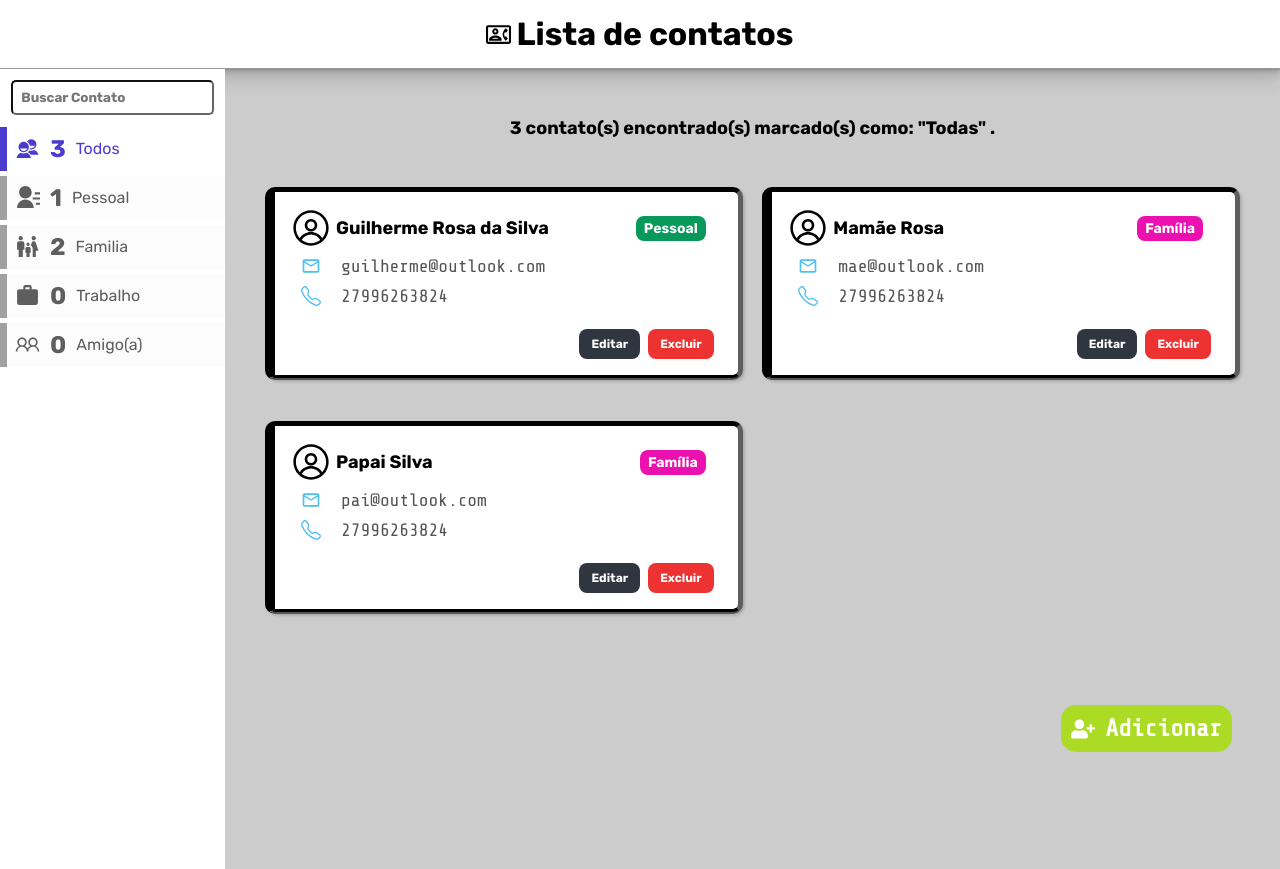
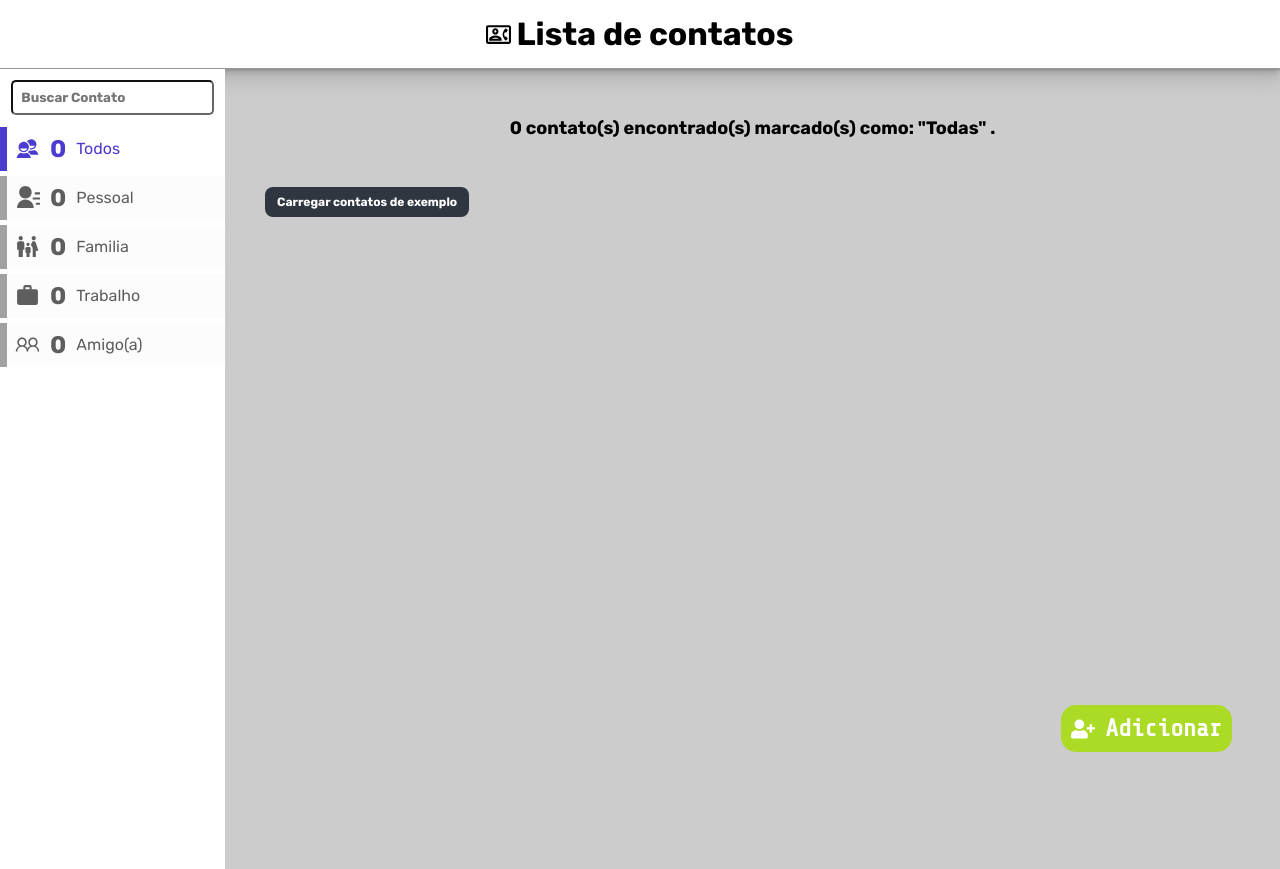
Before and after one commit to guilhermers23/EBAC_M32_Tarefa-ListaDeContatos, a React (Vite) app: page / in a window 1280 px wide. Built offline with nearby package versions, Linux system fonts and the light colour scheme.

Commit message:
Implementação para armazenar e consumir os Contatos em LocalStorage

```diff
--- a/src/App.tsx
+++ b/src/App.tsx
@@ -1,4 +1,3 @@
-import { RouterProvider } from "react-router-dom";
 import { Provider } from "react-redux";
 
 import GlobalStyled from "./styles";
@@ -11,7 +10,7 @@ const App = () => {
     <Provider store={store}>
       <GlobalStyled />
       <Header />
-      <RouterProvider router={AppRoutes} />
+      <AppRoutes />
     </Provider>
   )
 };
--- a/src/Routes.tsx
+++ b/src/Routes.tsx
@@ -1,17 +1,14 @@
-import { createBrowserRouter } from "react-router-dom";
+import { BrowserRouter, Route, Routes } from "react-router-dom";
 import Home from "./pages/Home";
 import Register from "./pages/Register";
 
-const AppRoutes = createBrowserRouter([
-    {
-        path: "/",
-        element: <Home />,
-
-    },
-    {
-        path: "/register",
-        element: <Register />
-    }
-]);
+const AppRoutes = () => (
+    <BrowserRouter>
+        <Routes>
+            <Route path="/" element={<Home />} />
+            <Route path="/register" element={<Register />} />
+        </Routes>
+    </BrowserRouter>
+);
 
 export default AppRoutes;
--- a/src/components/CardContact/index.tsx
+++ b/src/components/CardContact/index.tsx
@@ -1,25 +1,25 @@
 import { useDispatch } from "react-redux";
 import { useState } from "react";
 import { RxAvatar } from "react-icons/rx";
+import { MdOutlineEmail } from "react-icons/md";
 import type ClassContact from "../../models/Contact";
+import { BsTelephone } from "react-icons/bs";
 import { editContact, removeContact } from "../../store/reducers/contact";
 import * as GS from "../../styles";
 import * as S from "./styled";
-import { MdOutlineEmail } from "react-icons/md";
-import { BsTelephone } from "react-icons/bs";
 
 type PropsContact = ClassContact;
 
-const CardContact = ({ id, name, email, phoneNumber, typeContact }: PropsContact) => {
+const CardContact = ({ id, name, email: originalEmail, phoneNumber: originalPhoneNumber, typeContact }: PropsContact) => {
     const dispatch = useDispatch();
     const [edit, setEdit] = useState(false);
-    const [newPhone, setNewPhone] = useState(phoneNumber);
-    const [newEmail, setNewEmail] = useState(email);
+    const [newEmail, setNewEmail] = useState(originalEmail);
+    const [newPhone, setNewPhone] = useState(originalPhoneNumber);
 
     const cancelEdit = () => {
         setEdit(false);
-        setNewPhone(phoneNumber);
-        setNewEmail(email);
+        setNewPhone(originalPhoneNumber);
+        setNewEmail(originalEmail);
     };
 
     const saveEdit = () => {
@@ -49,7 +49,7 @@ const CardContact = ({ id, name, email, phoneNumber, typeContact }: PropsContact
             <S.InfosContact>
                 <label htmlFor="email"><MdOutlineEmail /></label>
                 <input type="email" id="email"
-                    value={newEmail} onChange={e => setNewEmail(e.target.value)}
+                    value={newEmail} onChange={(e) => setNewEmail(e.target.value)}
                     disabled={!edit}
                 />
             </S.InfosContact>
@@ -58,7 +58,7 @@ const CardContact = ({ id, name, email, phoneNumber, typeContact }: PropsContact
                 <label htmlFor="phone"><BsTelephone /></label>
                 <input type="tel" id="phone"
                     maxLength={11} disabled={!edit} value={newPhone}
-                    onChange={e => setNewPhone(e.target.value)}
+                    onChange={(e) => setNewPhone(e.target.value)}
                 />
             </S.InfosContact>
 
--- a/src/components/CardContact/styled.ts
+++ b/src/components/CardContact/styled.ts
@@ -59,6 +59,7 @@ export const InfosContact = styled.span`
     color: rgb(80, 191, 242);
   }
   input {
+    width: 100%;
     font-size: 18px;
     border: none;
     line-height: 24px;
--- a/src/containers/ContactList/index.tsx
+++ b/src/containers/ContactList/index.tsx
@@ -3,6 +3,7 @@ import type { RootReducer } from "../../store";
 import CardContact from "../../components/CardContact";
 import * as GS from "../../styles";
 import * as S from "./styled";
+import { inserContactListExemple } from "../../db/dataContacts";
 
 const ContactList = () => {
     const contactsList = useSelector((state: RootReducer) => state.contact);
@@ -36,18 +37,23 @@ const ContactList = () => {
     };
 
     const contacts = filterContacts();
+    //Carregar Tarefas para exemplo
+    const loadContactsLocal = () => {
+        inserContactListExemple();
+        window.location.reload();
+    };
 
     return (
-        <>
         <GS.Main>
-                <GS.Title as="p">{showMessage(contacts.length)}</GS.Title>
+            <GS.Title as="p">{showMessage(contacts.length)}
+            </GS.Title>
+            {contactsList.length === 0 && <GS.Button onClick={loadContactsLocal}>Carregar contatos de exemplo</GS.Button>}
             <S.SectionCard>
                 {contacts.map((contact) => (
                     <CardContact key={contact.id} {...contact} />
                 ))}
             </S.SectionCard>
         </GS.Main >
-        </>
     )
 };
 
--- /dev/null
+++ b/src/db/dataContacts.ts
@@ -0,0 +1,35 @@
+import * as Enums from "../utilities/enums/ContactEnums";
+
+const contactListExemple = [
+  {
+    id: 1,
+    name: "Guilherme Rosa da Silva",
+    email: "guilhermers2014@outlook.com",
+    phoneNumber: "27996263824",
+    typeContact: Enums.TypeContact.PESSOAL,
+  },
+  {
+    id: 2,
+    name: "Lewis Hamilton",
+    email: "lewis@hamilton.com",
+    phoneNumber: "27998444444",
+    typeContact: Enums.TypeContact.AMIGO,
+  },
+  {
+    id: 3,
+    name: "Gabriel Bortoleto",
+    email: "gabriel@bortoleto.com",
+    phoneNumber: "27998555555",
+    typeContact: Enums.TypeContact.FAMILIA,
+  },
+  {
+    id: 4,
+    name: "Peter Parker",
+    email: "peter@gmail.com",
+    phoneNumber: "279942424242",
+    typeContact: Enums.TypeContact.TRABALHO,
+  },
+];
+
+export const inserContactListExemple = () =>
+  localStorage.setItem("contactsList", JSON.stringify(contactListExemple));
--- /dev/null
+++ b/src/services/localStorage.ts
@@ -0,0 +1,23 @@
+import type ClassContact from "../models/Contact";
+
+export const loadContactsFromLocalStorage = (): ClassContact[] => {
+  try {
+    const hasContactsLocal = localStorage.getItem("contactsList");
+    if (hasContactsLocal === null) {
+      return [];
+    }
+    return JSON.parse(hasContactsLocal);
+  } catch (error) {
+    console.error("Ocorreu erro ao obter dados do localStorage.", error);
+    return [];
+  }
+};
+
+export const saveContactToLocalStorage = (contacts: ClassContact[]) => {
+  try {
+    const hasContactsLocal = JSON.stringify(contacts);
+    localStorage.setItem("contactsList", hasContactsLocal);
+  } catch (error) {
+    console.error("Ocorreu erro ao obter dados do localStorage.", error);
+  }
+};
--- a/src/store/reducers/contact.ts
+++ b/src/store/reducers/contact.ts
@@ -1,50 +1,33 @@
 import { createSlice, type PayloadAction } from "@reduxjs/toolkit";
-import type Contact from "../../models/Contact";
-import * as Enums from "../../utilities/enums/ContactEnums";
+import {
+  loadContactsFromLocalStorage,
+  saveContactToLocalStorage,
+} from "../../services/localStorage";
+import type ClassContact from "../../models/Contact";
 
-const initialState: Contact[] = [
-  {
-    id: 1,
-    name: "Guilherme Rosa da Silva",
-    email: "guilherme@outlook.com",
-    phoneNumber: "27996263824",
-    typeContact: Enums.TypeContact.PESSOAL,
-  },
-  {
-    id: 2,
-    name: "Mamãe Rosa",
-    email: "mae@outlook.com",
-    phoneNumber: "27996263824",
-    typeContact: Enums.TypeContact.FAMILIA,
-  },
-  {
-    id: 3,
-    name: "Papai Silva",
-    email: "pai@outlook.com",
-    phoneNumber: "27996263824",
-    typeContact: Enums.TypeContact.FAMILIA,
-  },
-];
+const initialState: ClassContact[] = loadContactsFromLocalStorage();
 
 const contactSlice = createSlice({
   name: "contact",
   initialState,
   reducers: {
     removeContact: (state, action: PayloadAction<number>) => {
-      const setState = state.filter(({ id }) => id !== action.payload);
-      return setState;
+      const newState = state.filter(({ id }) => id !== action.payload);
+      saveContactToLocalStorage(newState);
+      return newState;
     },
 
-    editContact: (state, action: PayloadAction<Contact>) => {
+    editContact: (state, action: PayloadAction<ClassContact>) => {
       const indexContact = state.findIndex(
         ({ id }) => id === action.payload.id
       );
-      if (indexContact > 0) {
+      if (indexContact >= 0) {
         state[indexContact] = action.payload;
+        saveContactToLocalStorage(state);
       }
     },
 
-    addContact: (state, action: PayloadAction<Omit<Contact, "id">>) => {
+    addContact: (state, action: PayloadAction<Omit<ClassContact, "id">>) => {
       const hasContact = state.find(
         ({ name }) => name.toLowerCase() === action.payload.name.toLowerCase()
       );
@@ -57,6 +40,7 @@ const contactSlice = createSlice({
           id: lastContact ? lastContact.id + 1 : 1,
         };
         state.push(newContact);
+        saveContactToLocalStorage(state);
       }
     },
   },
```
Lines whose indentation alone changed are shown as unchanged.
